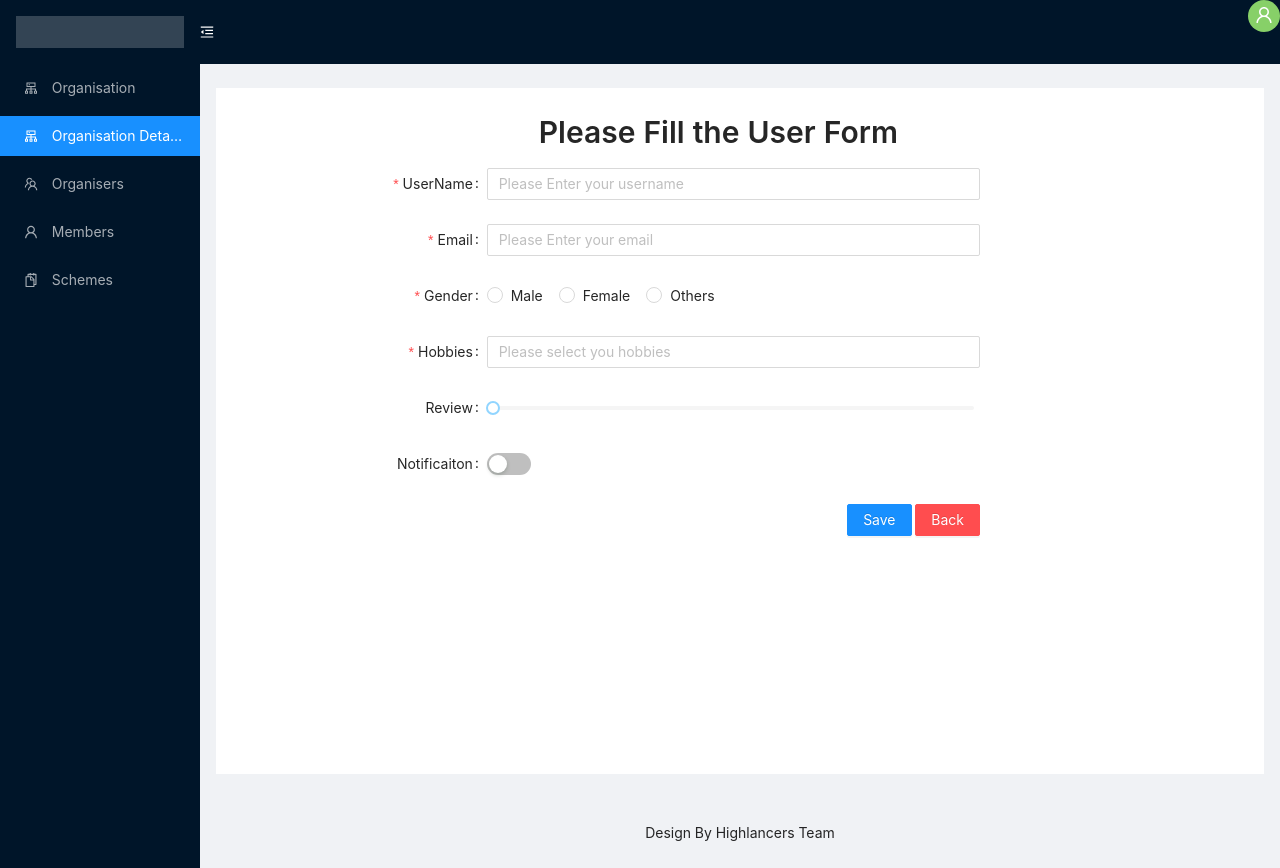
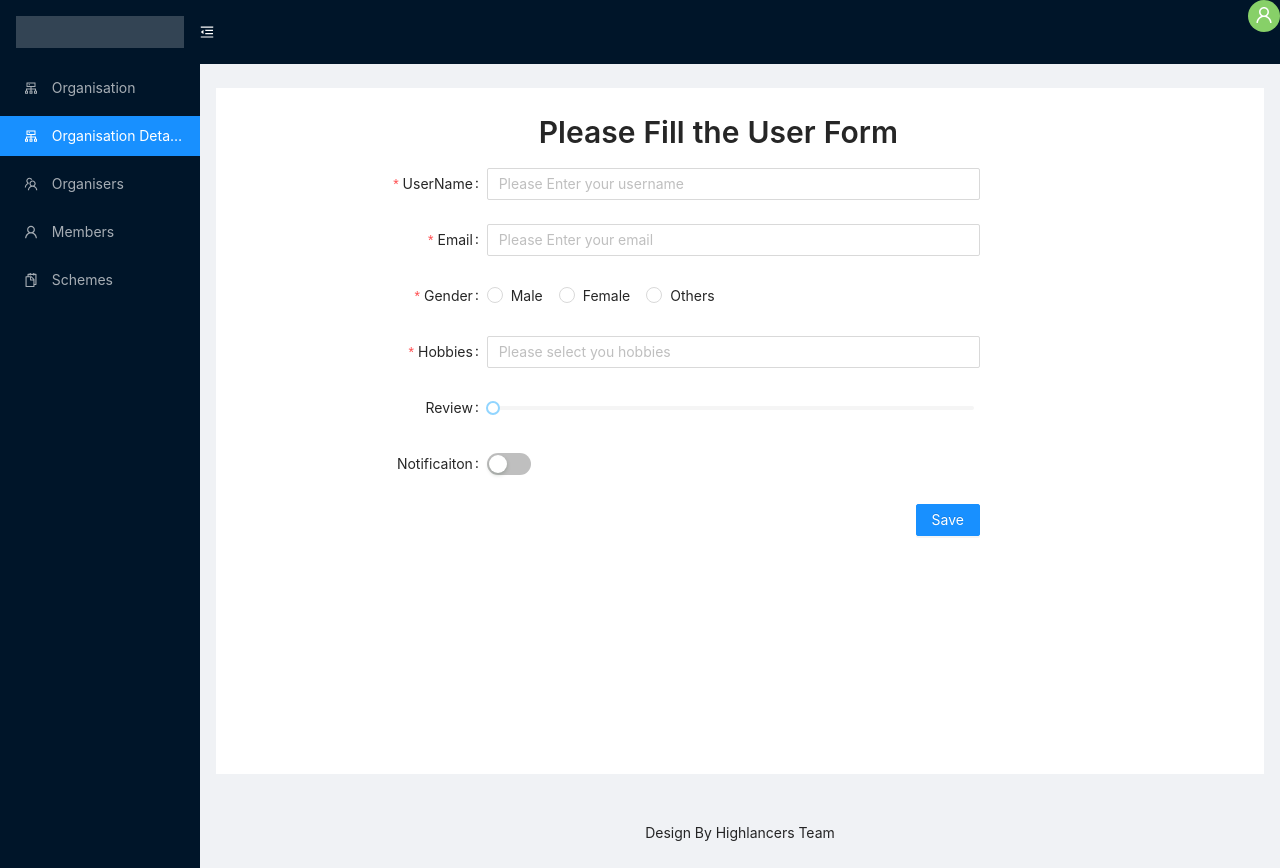
Before and after one commit to Highlancers/chitfor-uia, a React (Create React App) app: page /form in a window 1280 px wide. Built offline with nearby package versions, Linux system fonts and the light colour scheme.

Commit message:
build issue with tsx

```diff
--- a/src/components/pages/form.tsx
+++ b/src/components/pages/form.tsx
@@ -109,9 +109,9 @@ const FormApp = () => {
             <Button type="primary" loading={loading} htmlType="submit">
               Save
             </Button>{' '}
-            <Button type="danger" htmlType="button" onClick={() => history.push('/list')}>
+            {/* <Button type="danger" htmlType="button" onClick={() => history.push('/list')}>
               Back
-            </Button>
+            </Button> */}
               </div>
           </Form>
           </Col>
```
